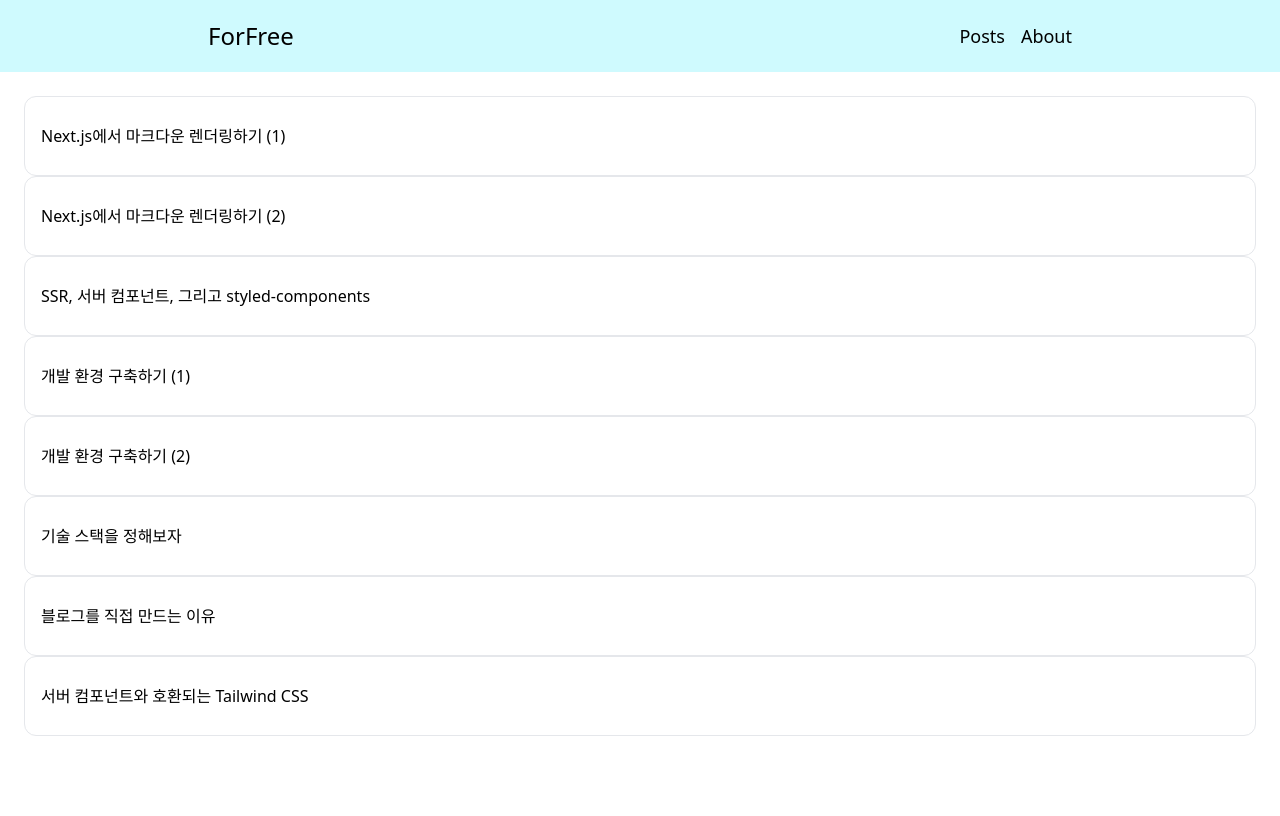
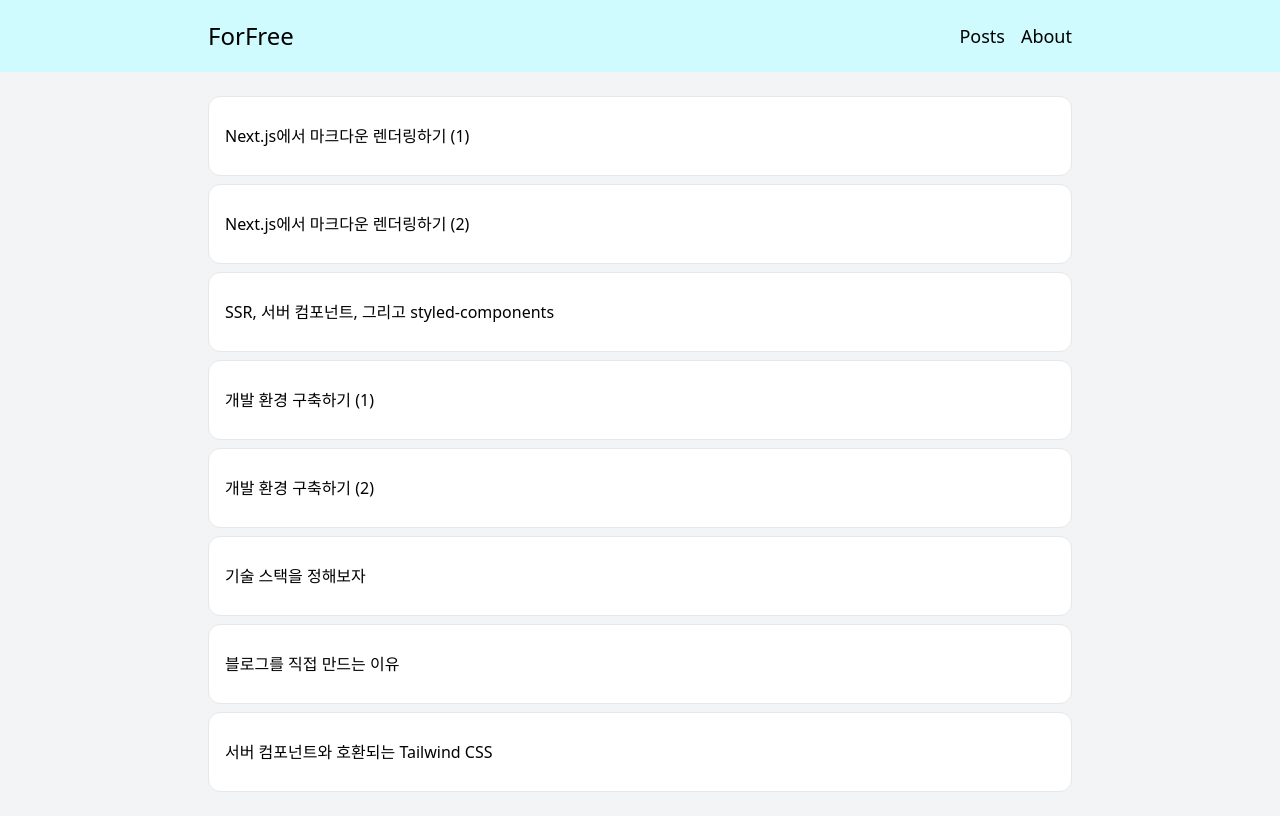
Before and after one commit to dmson1218/blog, a Next.js app: page /posts in a window 1280 px wide. Built offline with nearby package versions, Linux system fonts and the light colour scheme.

Commit message:
ui: 포스트 관련 UI 개선

```diff
--- a/src/app/globals.css
+++ b/src/app/globals.css
@@ -10,3 +10,7 @@ code::before,
 code::after {
     content: none !important;
 }
+
+li::before {
+    content: '- ';
+}
--- a/src/app/layout.tsx
+++ b/src/app/layout.tsx
@@ -14,9 +14,11 @@ export default function RootLayout({
 }>) {
     return (
         <html>
-            <body>
+            <body className="relative bg-gray-100">
                 <Navigation />
-                <div className="p-6 justify-center">{children}</div>
+                <div className="max-w-4xl mx-auto my-6 justify-center">
+                    {children}
+                </div>
             </body>
         </html>
     );
--- a/src/app/posts/[slug]/page.tsx
+++ b/src/app/posts/[slug]/page.tsx
@@ -10,16 +10,20 @@ interface PostBySlugPageParams {
 }
 
 const PostBySlugPage = ({ params }: PostBySlugPageParams) => {
-    const file = decodeURIComponent(params.slug) + '.md';
+    const filename = decodeURIComponent(params.slug);
+    const file = filename + '.md';
     const content = getMDFileBySlug(file);
 
     return (
+        <div className="px-6 py-8 mx-4 rounded-xl bg-white">
+            <div className="mb-6 text-3xl font-bold">{filename}</div>
             <ReactMarkDown
                 key={content}
                 className="prose-base prose-headings:font-bold prose-img:m-0 prose-pre:m-0 prose-pre:p-0 prose-pre:text-base"
                 children={content}
                 rehypePlugins={[rehypeHighlight]}
             />
+        </div>
     );
 };
 
--- a/src/app/posts/page.tsx
+++ b/src/app/posts/page.tsx
@@ -4,9 +4,13 @@ import PreviewLink from '#components/PreviewLink';
 const PostsPage = () => {
     const filenames = getMDFiles().map(file => file.replace('.md', ''));
 
-    return filenames.map(filename => (
-        <PreviewLink key={filename} filename={filename} />
-    ));
+    return (
+        <div className="mx-4 flex flex-col gap-2">
+            {filenames.map(filename => (
+                <PreviewLink key={filename} filename={filename} />
+            ))}
+        </div>
+    );
 };
 
 export default PostsPage;
```
Lines whose indentation alone changed are shown as unchanged.
